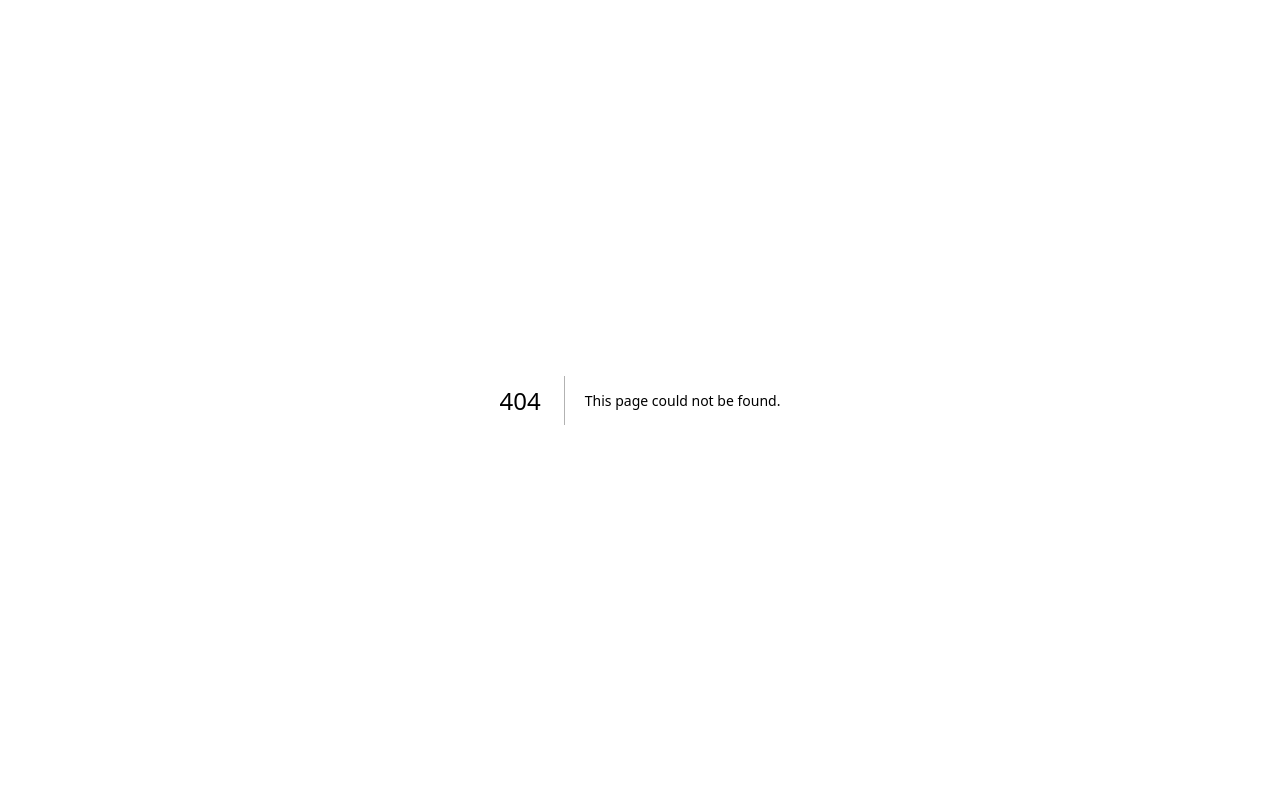
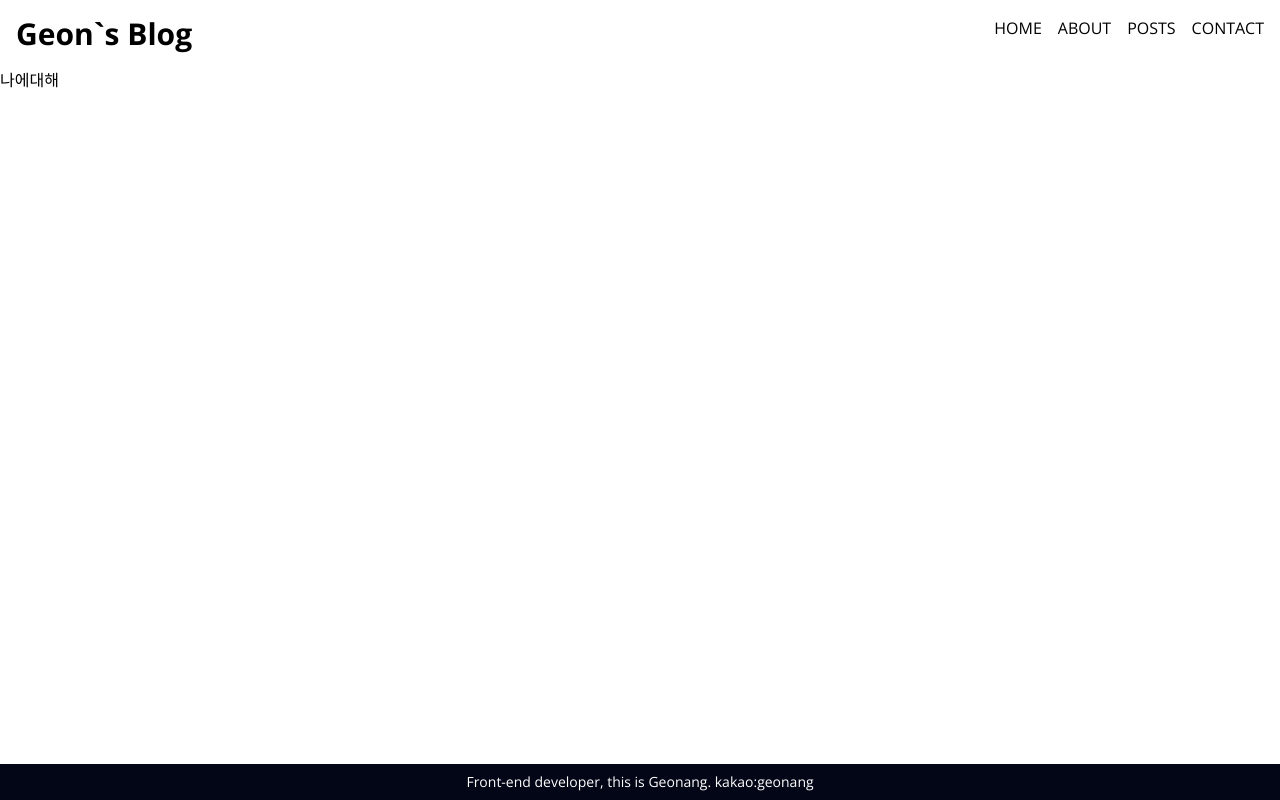
Before and after one commit to ArnoldHwang/blog, a Next.js app: page /about in a window 1280 px wide. Before the commit this address had no page. Built offline with nearby package versions, Linux system fonts and the light colour scheme.

Commit message:
블로그 시작 v1

```diff
--- /dev/null
+++ b/src/app/about/page.tsx
@@ -0,0 +1,3 @@
+export default function AboutPage() {
+  return <p> 나에대해</p>;
+}
--- a/src/app/globals.css
+++ b/src/app/globals.css
@@ -2,26 +2,8 @@
 @tailwind components;
 @tailwind utilities;
 
-:root {
-  --foreground-rgb: 0, 0, 0;
-  --background-start-rgb: 214, 219, 220;
-  --background-end-rgb: 255, 255, 255;
+html,
+body {
+  height: 100vh;
+  overflow-y: auto;
 }
-
-@media (prefers-color-scheme: dark) {
-  :root {
-    --foreground-rgb: 255, 255, 255;
-    --background-start-rgb: 0, 0, 0;
-    --background-end-rgb: 0, 0, 0;
-  }
-}
-
-body {
-  color: rgb(var(--foreground-rgb));
-  background: linear-gradient(
-      to bottom,
-      transparent,
-      rgb(var(--background-end-rgb))
-    )
-    rgb(var(--background-start-rgb));
-}
--- a/src/app/layout.tsx
+++ b/src/app/layout.tsx
@@ -1,22 +1,29 @@
-import './globals.css'
-import type { Metadata } from 'next'
-import { Inter } from 'next/font/google'
+import Header from "@/components/Header";
+import "./globals.css";
+import type { Metadata } from "next";
+import { Open_Sans } from "next/font/google";
+import Link from "next/link";
+import Footer from "@/components/Footer";
 
-const inter = Inter({ subsets: ['latin'] })
+const sans = Open_Sans({ subsets: ["latin"] });
 
 export const metadata: Metadata = {
-  title: 'Create Next App',
-  description: 'Generated by create next app',
-}
+  title: "Create Next App",
+  description: "Generated by create next app",
+};
 
 export default function RootLayout({
   children,
 }: {
-  children: React.ReactNode
+  children: React.ReactNode;
 }) {
   return (
-    <html lang="en">
-      <body className={inter.className}>{children}</body>
+    <html lang="en" className={sans.className}>
+      <body className="flex flex-col align-middle w-full max-w-screen-2xl mx-auto">
+        <Header />
+        <main className="flex-1">{children}</main>
+        <Footer />
+      </body>
     </html>
-  )
+  );
 }
--- a/src/app/page.tsx
+++ b/src/app/page.tsx
@@ -1,113 +1,5 @@
-import Image from 'next/image'
+import Image from "next/image";
 
 export default function Home() {
-  return (
-    <main className="flex min-h-screen flex-col items-center justify-between p-24">
-      <div className="z-10 max-w-5xl w-full items-center justify-between font-mono text-sm lg:flex">
-        <p className="fixed left-0 top-0 flex w-full justify-center border-b border-gray-300 bg-gradient-to-b from-zinc-200 pb-6 pt-8 backdrop-blur-2xl dark:border-neutral-800 dark:bg-zinc-800/30 dark:from-inherit lg:static lg:w-auto  lg:rounded-xl lg:border lg:bg-gray-200 lg:p-4 lg:dark:bg-zinc-800/30">
-          Get started by editing&nbsp;
-          <code className="font-mono font-bold">src/app/page.tsx</code>
-        </p>
-        <div className="fixed bottom-0 left-0 flex h-48 w-full items-end justify-center bg-gradient-to-t from-white via-white dark:from-black dark:via-black lg:static lg:h-auto lg:w-auto lg:bg-none">
-          <a
-            className="pointer-events-none flex place-items-center gap-2 p-8 lg:pointer-events-auto lg:p-0"
-            href="https://vercel.com?utm_source=create-next-app&utm_medium=appdir-template&utm_campaign=create-next-app"
-            target="_blank"
-            rel="noopener noreferrer"
-          >
-            By{' '}
-            <Image
-              src="/vercel.svg"
-              alt="Vercel Logo"
-              className="dark:invert"
-              width={100}
-              height={24}
-              priority
-            />
-          </a>
-        </div>
-      </div>
-
-      <div className="relative flex place-items-center before:absolute before:h-[300px] before:w-[480px] before:-translate-x-1/2 before:rounded-full before:bg-gradient-radial before:from-white before:to-transparent before:blur-2xl before:content-[''] after:absolute after:-z-20 after:h-[180px] after:w-[240px] after:translate-x-1/3 after:bg-gradient-conic after:from-sky-200 after:via-blue-200 after:blur-2xl after:content-[''] before:dark:bg-gradient-to-br before:dark:from-transparent before:dark:to-blue-700 before:dark:opacity-10 after:dark:from-sky-900 after:dark:via-[#0141ff] after:dark:opacity-40 before:lg:h-[360px] z-[-1]">
-        <Image
-          className="relative dark:drop-shadow-[0_0_0.3rem_#ffffff70] dark:invert"
-          src="/next.svg"
-          alt="Next.js Logo"
-          width={180}
-          height={37}
-          priority
-        />
-      </div>
-
-      <div className="mb-32 grid text-center lg:max-w-5xl lg:w-full lg:mb-0 lg:grid-cols-4 lg:text-left">
-        <a
-          href="https://nextjs.org/docs?utm_source=create-next-app&utm_medium=appdir-template&utm_campaign=create-next-app"
-          className="group rounded-lg border border-transparent px-5 py-4 transition-colors hover:border-gray-300 hover:bg-gray-100 hover:dark:border-neutral-700 hover:dark:bg-neutral-800/30"
-          target="_blank"
-          rel="noopener noreferrer"
-        >
-          <h2 className={`mb-3 text-2xl font-semibold`}>
-            Docs{' '}
-            <span className="inline-block transition-transform group-hover:translate-x-1 motion-reduce:transform-none">
-              -&gt;
-            </span>
-          </h2>
-          <p className={`m-0 max-w-[30ch] text-sm opacity-50`}>
-            Find in-depth information about Next.js features and API.
-          </p>
-        </a>
-
-        <a
-          href="https://nextjs.org/learn?utm_source=create-next-app&utm_medium=appdir-template-tw&utm_campaign=create-next-app"
-          className="group rounded-lg border border-transparent px-5 py-4 transition-colors hover:border-gray-300 hover:bg-gray-100 hover:dark:border-neutral-700 hover:dark:bg-neutral-800/30"
-          target="_blank"
-          rel="noopener noreferrer"
-        >
-          <h2 className={`mb-3 text-2xl font-semibold`}>
-            Learn{' '}
-            <span className="inline-block transition-transform group-hover:translate-x-1 motion-reduce:transform-none">
-              -&gt;
-            </span>
-          </h2>
-          <p className={`m-0 max-w-[30ch] text-sm opacity-50`}>
-            Learn about Next.js in an interactive course with&nbsp;quizzes!
-          </p>
-        </a>
-
-        <a
-          href="https://vercel.com/templates?framework=next.js&utm_source=create-next-app&utm_medium=appdir-template&utm_campaign=create-next-app"
-          className="group rounded-lg border border-transparent px-5 py-4 transition-colors hover:border-gray-300 hover:bg-gray-100 hover:dark:border-neutral-700 hover:dark:bg-neutral-800/30"
-          target="_blank"
-          rel="noopener noreferrer"
-        >
-          <h2 className={`mb-3 text-2xl font-semibold`}>
-            Templates{' '}
-            <span className="inline-block transition-transform group-hover:translate-x-1 motion-reduce:transform-none">
-              -&gt;
-            </span>
-          </h2>
-          <p className={`m-0 max-w-[30ch] text-sm opacity-50`}>
-            Explore the Next.js 13 playground.
-          </p>
-        </a>
-
-        <a
-          href="https://vercel.com/new?utm_source=create-next-app&utm_medium=appdir-template&utm_campaign=create-next-app"
-          className="group rounded-lg border border-transparent px-5 py-4 transition-colors hover:border-gray-300 hover:bg-gray-100 hover:dark:border-neutral-700 hover:dark:bg-neutral-800/30"
-          target="_blank"
-          rel="noopener noreferrer"
-        >
-          <h2 className={`mb-3 text-2xl font-semibold`}>
-            Deploy{' '}
-            <span className="inline-block transition-transform group-hover:translate-x-1 motion-reduce:transform-none">
-              -&gt;
-            </span>
-          </h2>
-          <p className={`m-0 max-w-[30ch] text-sm opacity-50`}>
-            Instantly deploy your Next.js site to a shareable URL with Vercel.
-          </p>
-        </a>
-      </div>
-    </main>
-  )
+  return <div className="bg-gray-500">main</div>;
 }
--- /dev/null
+++ b/src/components/Footer.tsx
@@ -0,0 +1,7 @@
+export default function Footer() {
+  return (
+    <p className="bg-slate-950 text-white py-2 text-sm text-center">
+      {"Front-end developer, this is Geonang. kakao:geonang "}
+    </p>
+  );
+}
--- /dev/null
+++ b/src/components/Header.tsx
@@ -0,0 +1,17 @@
+import Link from "next/link";
+
+export default function Header() {
+  return (
+    <header className="flex justify-between m-2 p-2">
+      <Link href="/">
+        <h1 className="font-bold text-3xl">Geon`s Blog</h1>
+      </Link>
+      <nav className="flex gap-4">
+        <Link href="/"> HOME</Link>
+        <Link href="/about">ABOUT</Link>
+        <Link href="/post">POSTS</Link>
+        <Link href="/contact">CONTACT</Link>
+      </nav>
+    </header>
+  );
+}
```
